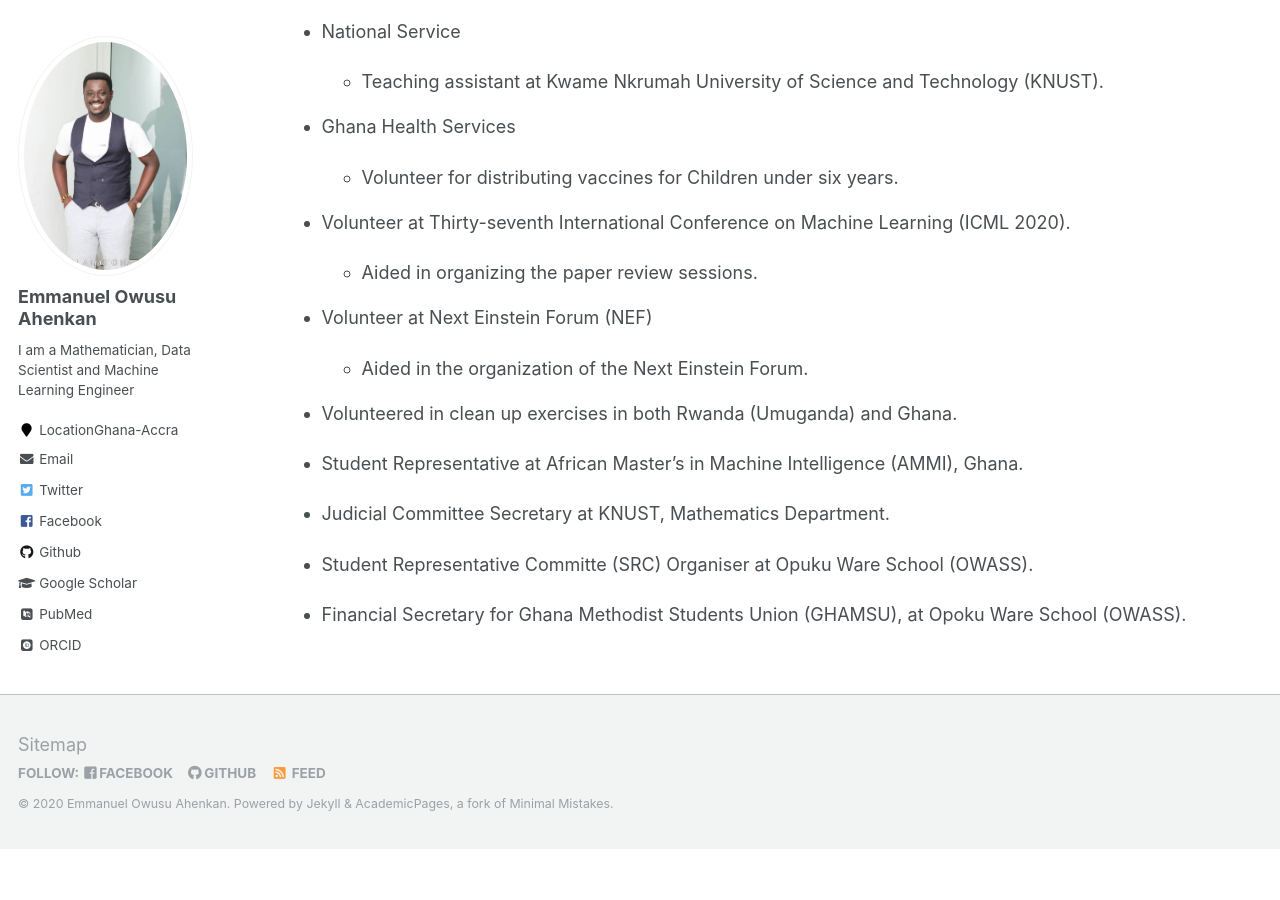
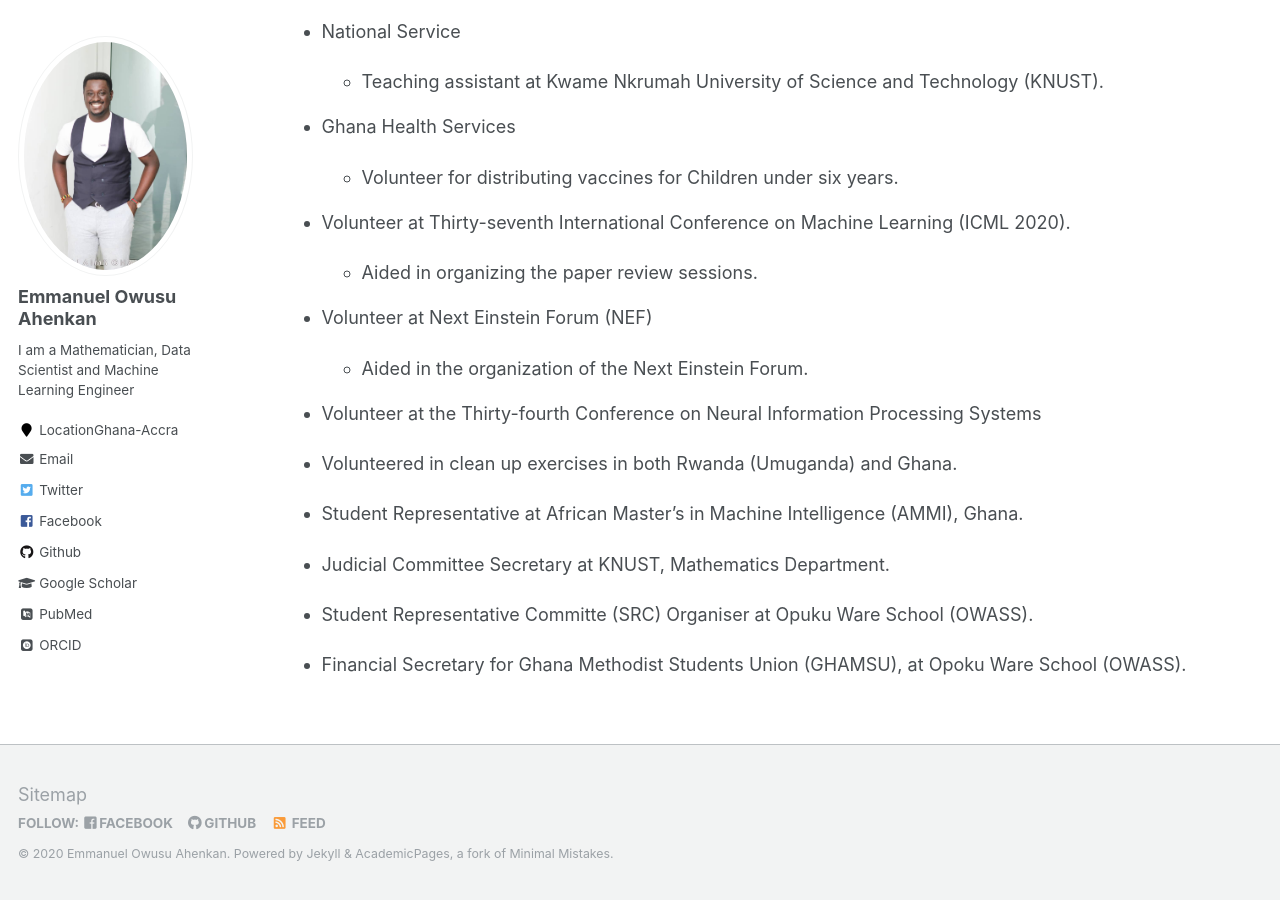
Before and after one commit to EmmanuelOwusu/EmmanuelOwusu.github.io, a Jekyll site: the page built from _pages/cv.md, in a window 1280 px wide and 900 px high, scrolled down 2105 px. Built offline with Jekyll 4.4.1, drawn with Linux system fonts in a browser that asks for light colours; some web fonts are replaced; before the commit the page ends 2954 px from its top, so only the background shows below that.

Commit message:
Updated README.md
Updated README.md

```diff
--- a/_pages/cv.md
+++ b/_pages/cv.md
@@ -76,6 +76,8 @@ Service and leadership
 
   * Aided in the organization of the Next Einstein Forum.
 
+* Volunteer at the Thirty-fourth Conference on Neural Information Processing Systems
+
 * Volunteered in clean up exercises  in both Rwanda (Umuganda) and Ghana.
 
 * Student Representative  at African Master's in Machine Intelligence (AMMI), Ghana.
```
